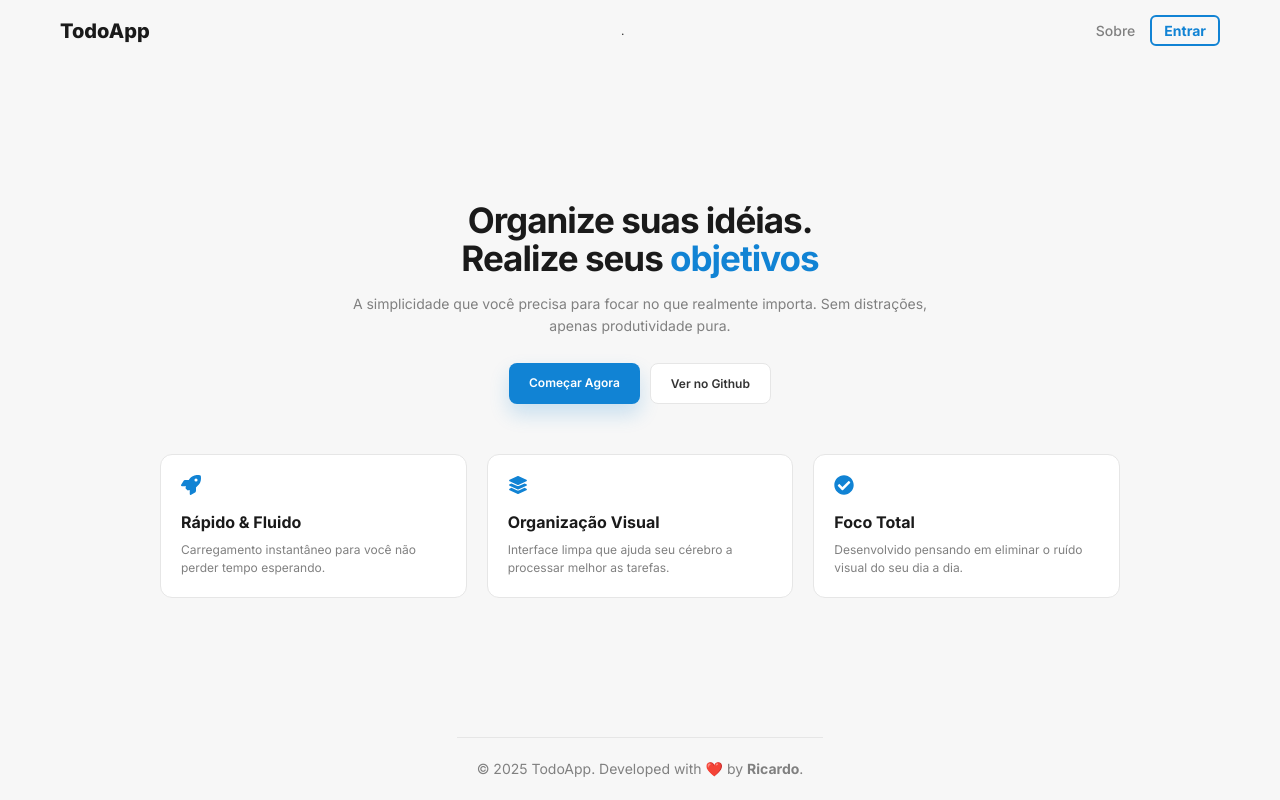
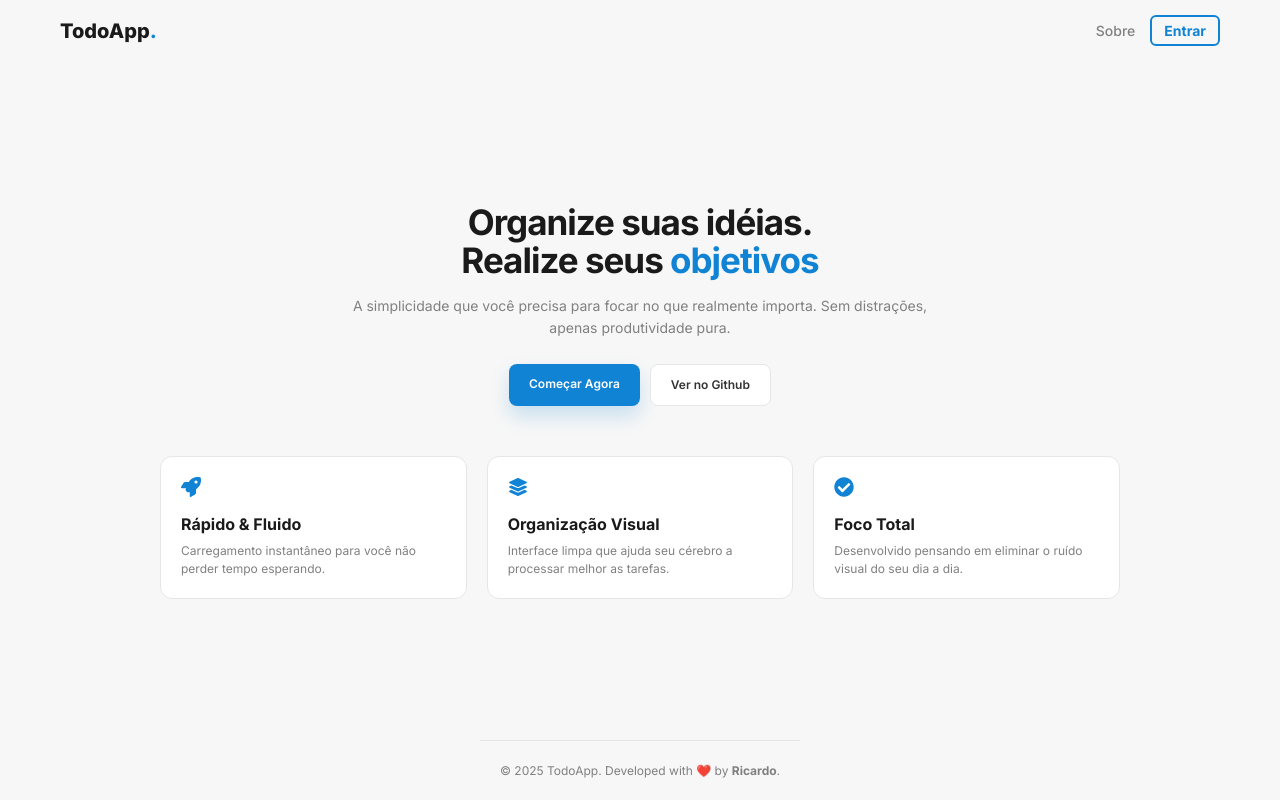
Before and after one commit to RicardoLopesFV/todo-website, a React (Vite) app: page / in a window 1280 px wide. Built offline with nearby package versions, Linux system fonts and the light colour scheme.

Commit message:
little layout fixes

```diff
--- a/src/pages/Home/index.jsx
+++ b/src/pages/Home/index.jsx
@@ -8,8 +8,10 @@ export const Home = () => {
     <div className="home">
       <div className="home__content">
         <header className="home__header">
-          <div className="logo">TodoApp</div>
-          <span className="dot">.</span>
+          <div className="logo">
+            TodoApp
+            <span className="dot">.</span>
+          </div>
           <nav>
             <ul>
               <li className="nav-item">
--- a/src/pages/Home/index.scss
+++ b/src/pages/Home/index.scss
@@ -209,7 +209,7 @@
     padding: 2rem;
     border-top: 1px solid $color-grey-light;
     color: $color-grey-medium;
-    font-size: 1.4rem;
+    font-size: 1.2rem;
     margin-top: auto;
   }
 }
```
